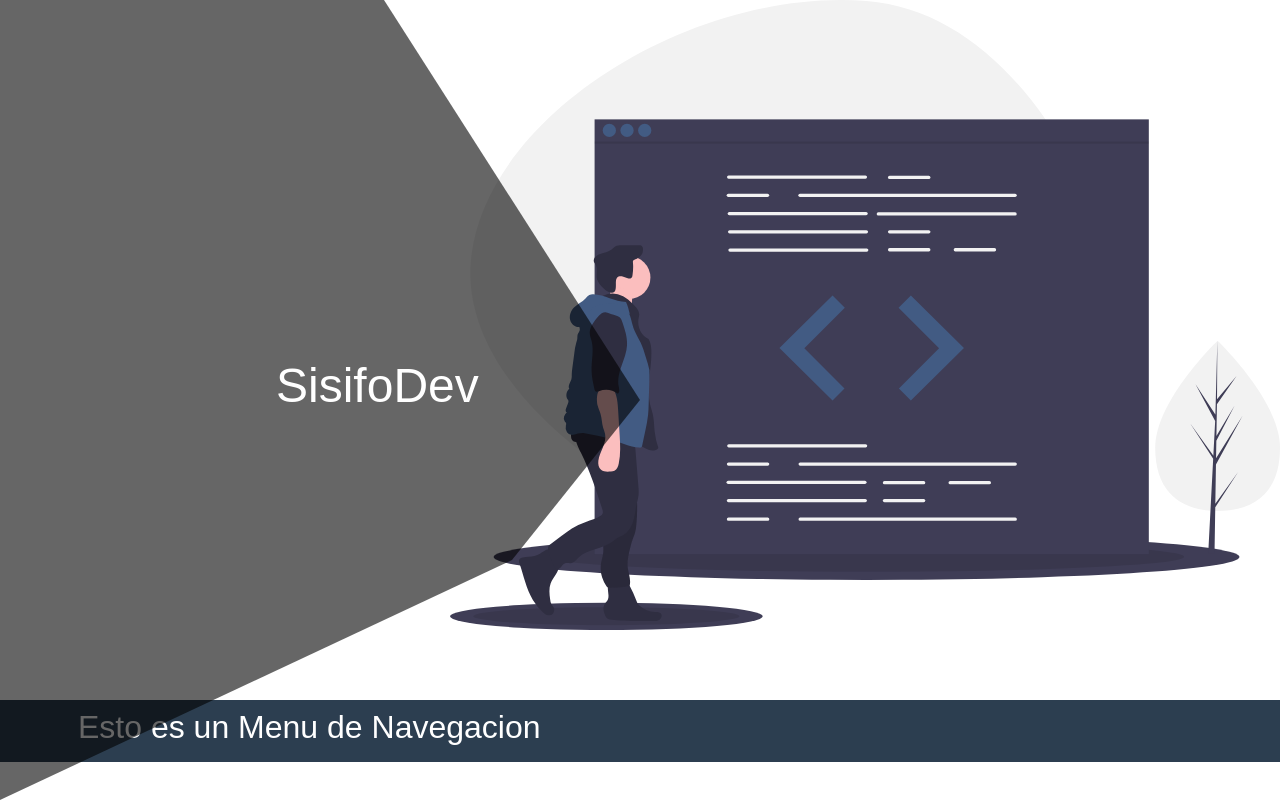
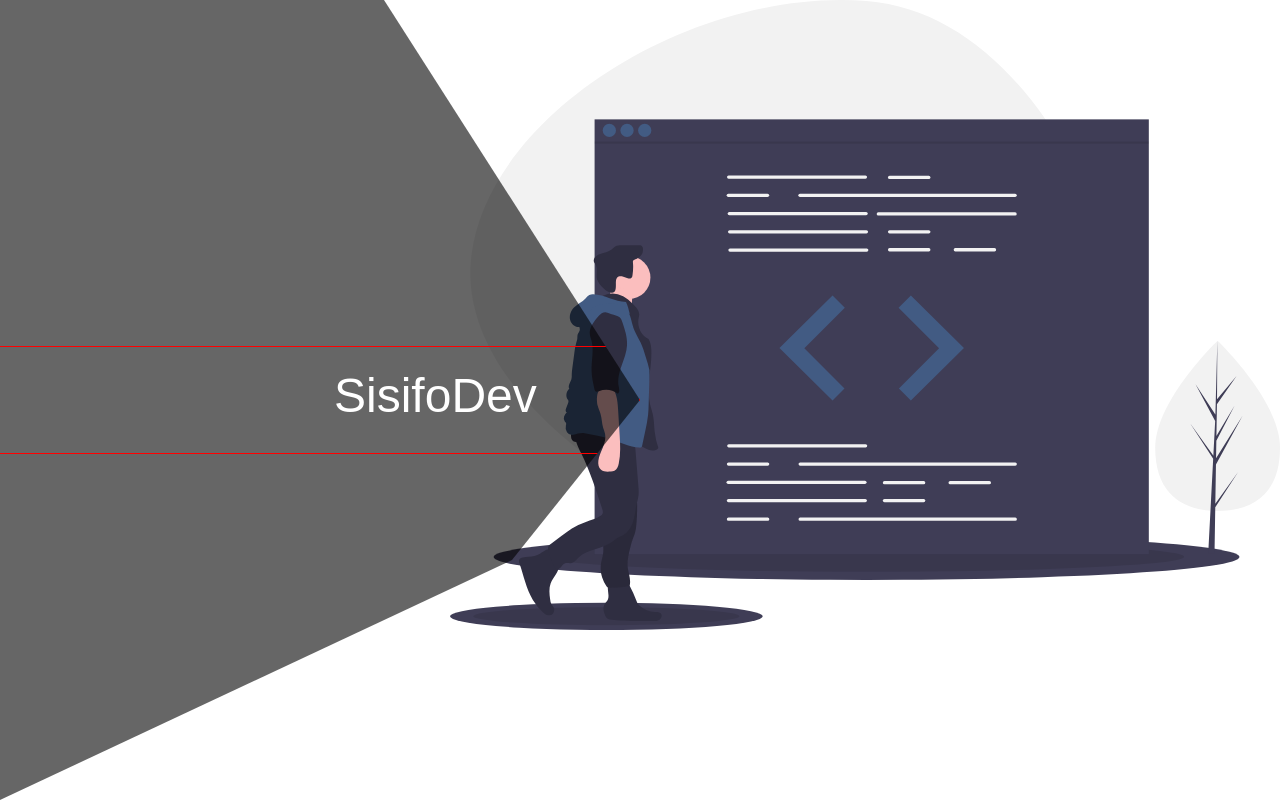
Before and after one commit to Sisifo-G/sisifodev, a React (Create React App) app: page / in a window 1280 px wide. Built offline with nearby package versions, Linux system fonts and the light colour scheme; a web font is replaced by a local one.

Commit message:
adding style to Header

```diff
--- a/src/App.js
+++ b/src/App.js
@@ -12,7 +12,9 @@ const App = () => {
   return (
     <div className="App">
       <Header titleHeader="SisifoDev" />
-      <Navegation background="bg-primary" titleNav="Esto es un Menu de Navegacion" />
+      <Navegation
+        titleNav="Esto es un Menu de Navegacion"
+      />
     </div>
   );
 }
--- a/src/components/header/Header.css
+++ b/src/components/header/Header.css
@@ -25,7 +25,9 @@
 
 .textTitle {
   position: relative;
-  margin: 0 20%;
-  padding: 0px 20px 20px 20px;
+  width: 50%;
+  padding: 20px 20px 20px calc(30% - 50px);
+  border: 1px solid red;
+  border-left: none;
   /* Darle un box-shadow */
 }
```
